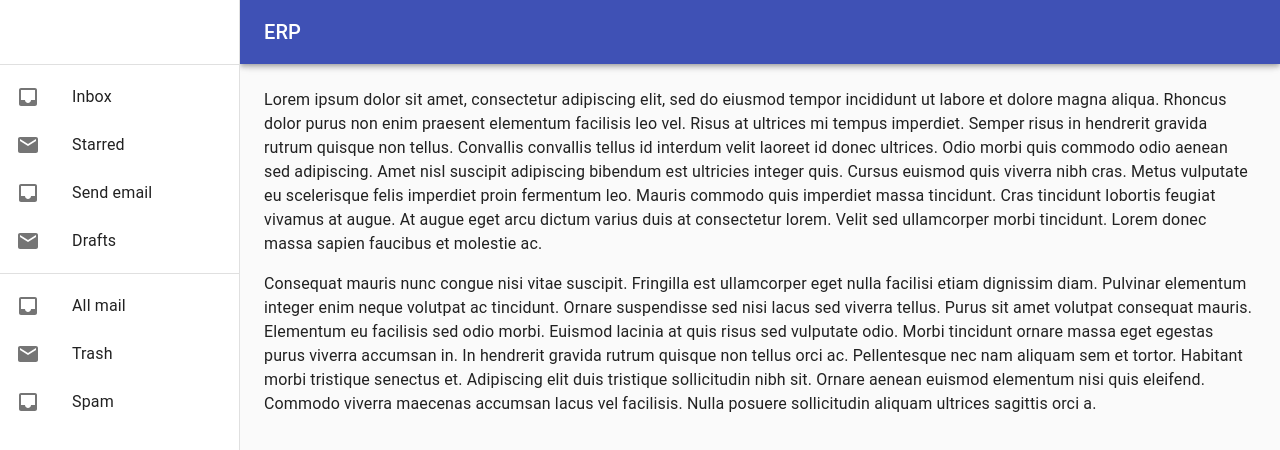
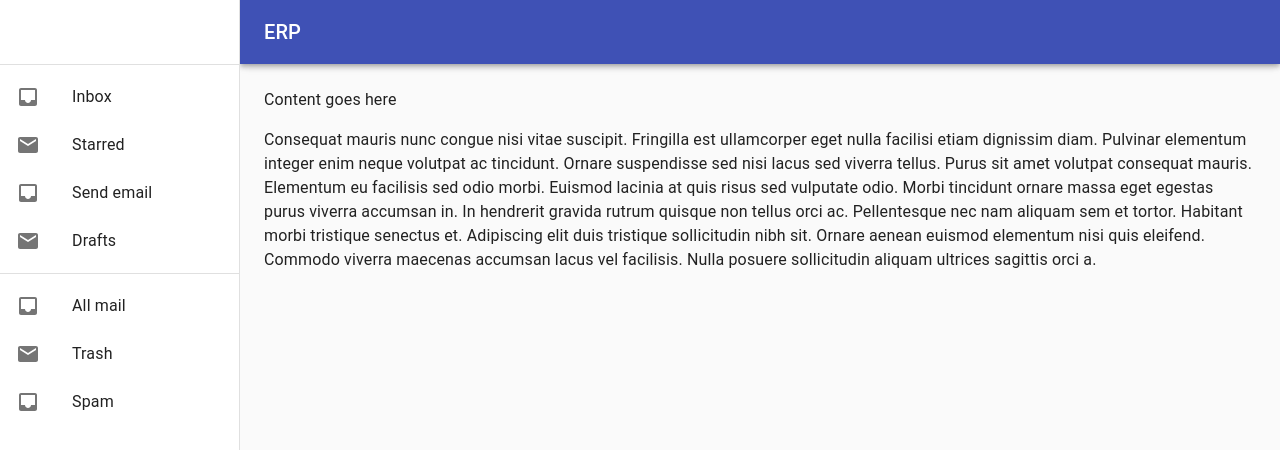
Before and after one commit to c3n7ly-commissions/erp_reactful_client, a React (Create React App) app: page /blank01 in a window 1280 px wide. Shown: the top 450 px of the page. Built offline with nearby package versions, Linux system fonts and the light colour scheme.

Commit message:
using containment to show children

```diff
--- a/src/pages/base/base01.js
+++ b/src/pages/base/base01.js
@@ -1,5 +1,5 @@
 import React from 'react';
-import { CssBaseline, Typography } from '@material-ui/core';
+import { CssBaseline } from '@material-ui/core';
 import { makeStyles } from '@material-ui/core';
 import NavigationDrawer from '../../components/drawer';
 import NavBar from '../../components/navbar';
@@ -16,7 +16,7 @@ const useStyles = makeStyles((theme) => ({
   },
 }));
 
-function BasePage01() {
+function BasePage01(props) {
   const classes = useStyles();
   const [mobileOpen, setMobileOpen] = React.useState(false);
 
@@ -34,35 +34,7 @@ function BasePage01() {
       />
       <main className={classes.content}>
         <div className={classes.toolbar} />
-        <Typography paragraph>
-          Lorem ipsum dolor sit amet, consectetur adipiscing elit, sed do
-          eiusmod tempor incididunt ut labore et dolore magna aliqua. Rhoncus
-          dolor purus non enim praesent elementum facilisis leo vel. Risus at
-          ultrices mi tempus imperdiet. Semper risus in hendrerit gravida rutrum
-          quisque non tellus. Convallis convallis tellus id interdum velit
-          laoreet id donec ultrices. Odio morbi quis commodo odio aenean sed
-          adipiscing. Amet nisl suscipit adipiscing bibendum est ultricies
-          integer quis. Cursus euismod quis viverra nibh cras. Metus vulputate
-          eu scelerisque felis imperdiet proin fermentum leo. Mauris commodo
-          quis imperdiet massa tincidunt. Cras tincidunt lobortis feugiat
-          vivamus at augue. At augue eget arcu dictum varius duis at consectetur
-          lorem. Velit sed ullamcorper morbi tincidunt. Lorem donec massa sapien
-          faucibus et molestie ac.
-        </Typography>
-        <Typography paragraph>
-          Consequat mauris nunc congue nisi vitae suscipit. Fringilla est
-          ullamcorper eget nulla facilisi etiam dignissim diam. Pulvinar
-          elementum integer enim neque volutpat ac tincidunt. Ornare suspendisse
-          sed nisi lacus sed viverra tellus. Purus sit amet volutpat consequat
-          mauris. Elementum eu facilisis sed odio morbi. Euismod lacinia at quis
-          risus sed vulputate odio. Morbi tincidunt ornare massa eget egestas
-          purus viverra accumsan in. In hendrerit gravida rutrum quisque non
-          tellus orci ac. Pellentesque nec nam aliquam sem et tortor. Habitant
-          morbi tristique senectus et. Adipiscing elit duis tristique
-          sollicitudin nibh sit. Ornare aenean euismod elementum nisi quis
-          eleifend. Commodo viverra maecenas accumsan lacus vel facilisis. Nulla
-          posuere sollicitudin aliquam ultrices sagittis orci a.
-        </Typography>
+        {props.children}
       </main>
     </div>
   );
--- a/src/pages/base/blank01.js
+++ b/src/pages/base/blank01.js
@@ -1,8 +1,27 @@
 import React from 'react';
+import { Typography } from '@material-ui/core';
 import BasePage01 from './base01';
 
 function BlankScreen01() {
-  return <BasePage01 />;
+  return (
+    <BasePage01>
+      <Typography paragraph>Content goes here</Typography>
+      <Typography paragraph>
+        Consequat mauris nunc congue nisi vitae suscipit. Fringilla est
+        ullamcorper eget nulla facilisi etiam dignissim diam. Pulvinar elementum
+        integer enim neque volutpat ac tincidunt. Ornare suspendisse sed nisi
+        lacus sed viverra tellus. Purus sit amet volutpat consequat mauris.
+        Elementum eu facilisis sed odio morbi. Euismod lacinia at quis risus sed
+        vulputate odio. Morbi tincidunt ornare massa eget egestas purus viverra
+        accumsan in. In hendrerit gravida rutrum quisque non tellus orci ac.
+        Pellentesque nec nam aliquam sem et tortor. Habitant morbi tristique
+        senectus et. Adipiscing elit duis tristique sollicitudin nibh sit.
+        Ornare aenean euismod elementum nisi quis eleifend. Commodo viverra
+        maecenas accumsan lacus vel facilisis. Nulla posuere sollicitudin
+        aliquam ultrices sagittis orci a.
+      </Typography>
+    </BasePage01>
+  );
 }
 
 export default BlankScreen01;
```
